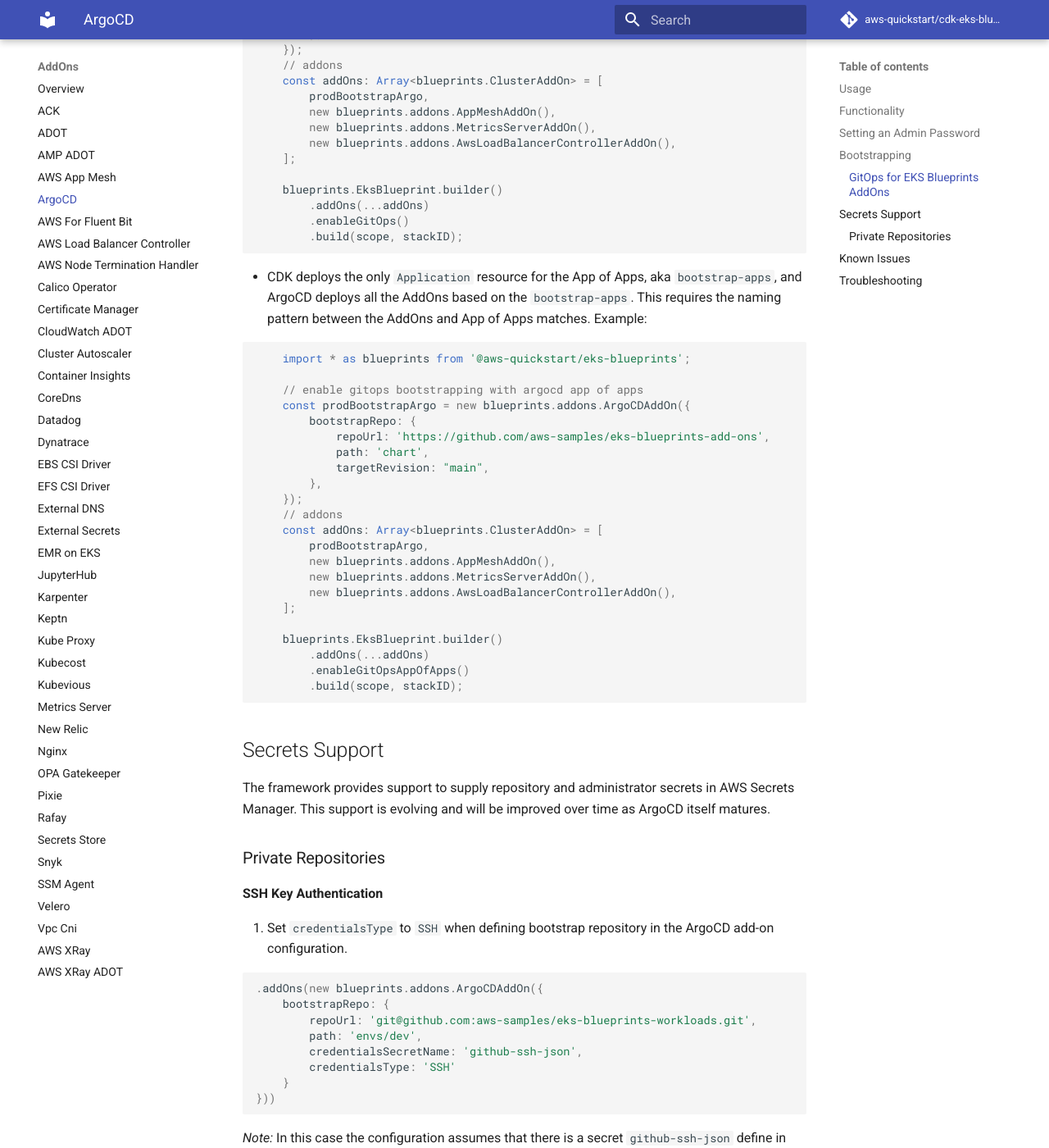
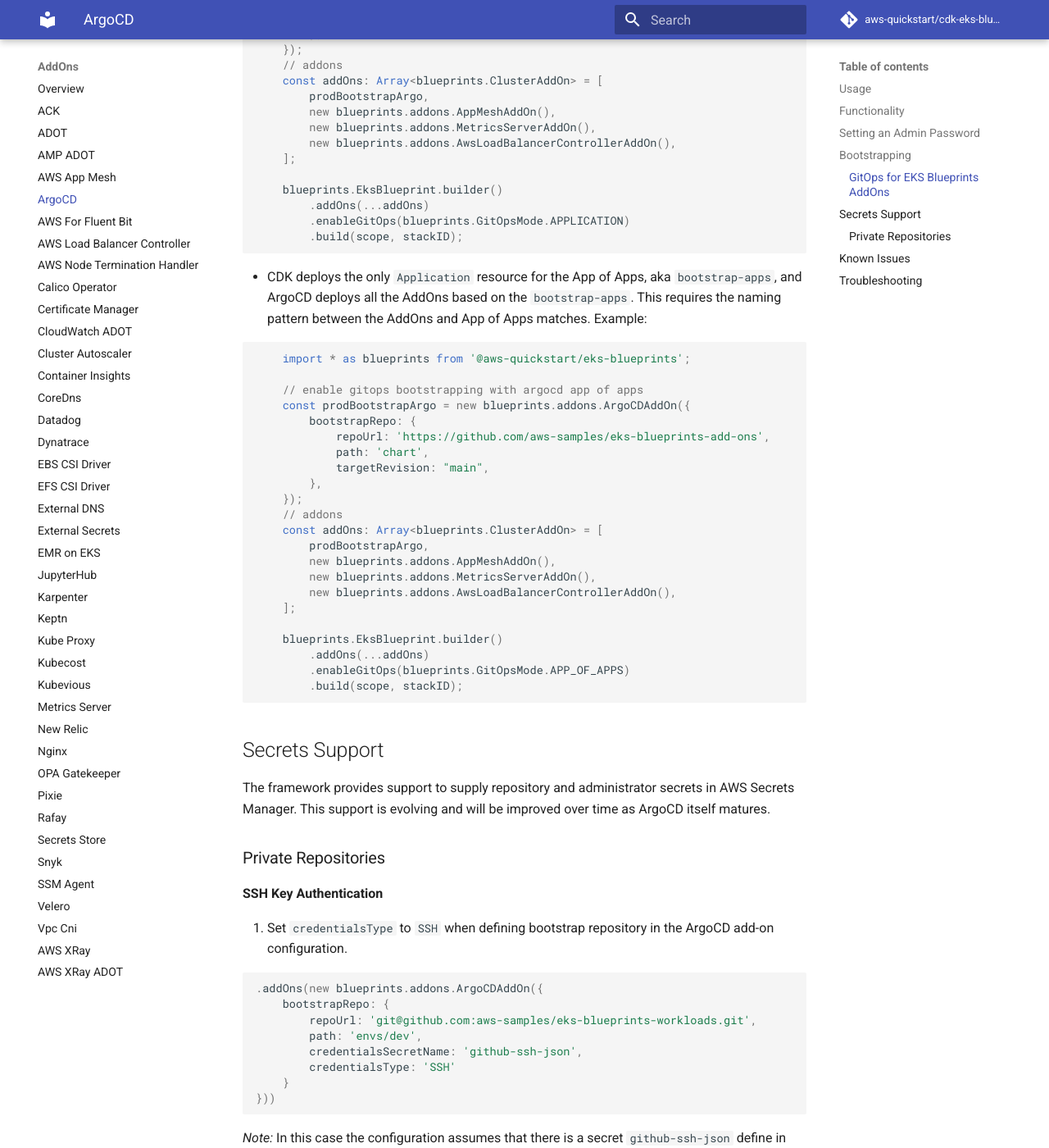
Before and after one commit to aws-quickstart/cdk-eks-blueprints, an MkDocs documentation site: the page built from docs/addons/argo-cd.md, in a window 1280 px wide and 1400 px high, scrolled down 3971 px. Shown: the whole window at 82% size. Built offline with MkDocs 1.6.1 and Material for MkDocs 9.7.7, drawn with Linux system fonts in a browser that asks for light colours; comment, search, counter and statistics services are not loaded.

Commit message:
fix: update doc

````diff
--- a/docs/addons/argo-cd.md
+++ b/docs/addons/argo-cd.md
@@ -149,7 +149,7 @@
 
     blueprints.EksBlueprint.builder()
         .addOns(...addOns)
-        .enableGitOps()
+        .enableGitOps(blueprints.GitOpsMode.APPLICATION)
         .build(scope, stackID);
 ```
 
@@ -176,7 +176,7 @@
 
     blueprints.EksBlueprint.builder()
         .addOns(...addOns)
-        .enableGitOpsAppOfApps()
+        .enableGitOps(blueprints.GitOpsMode.APP_OF_APPS)
         .build(scope, stackID);
 ```
 
````
